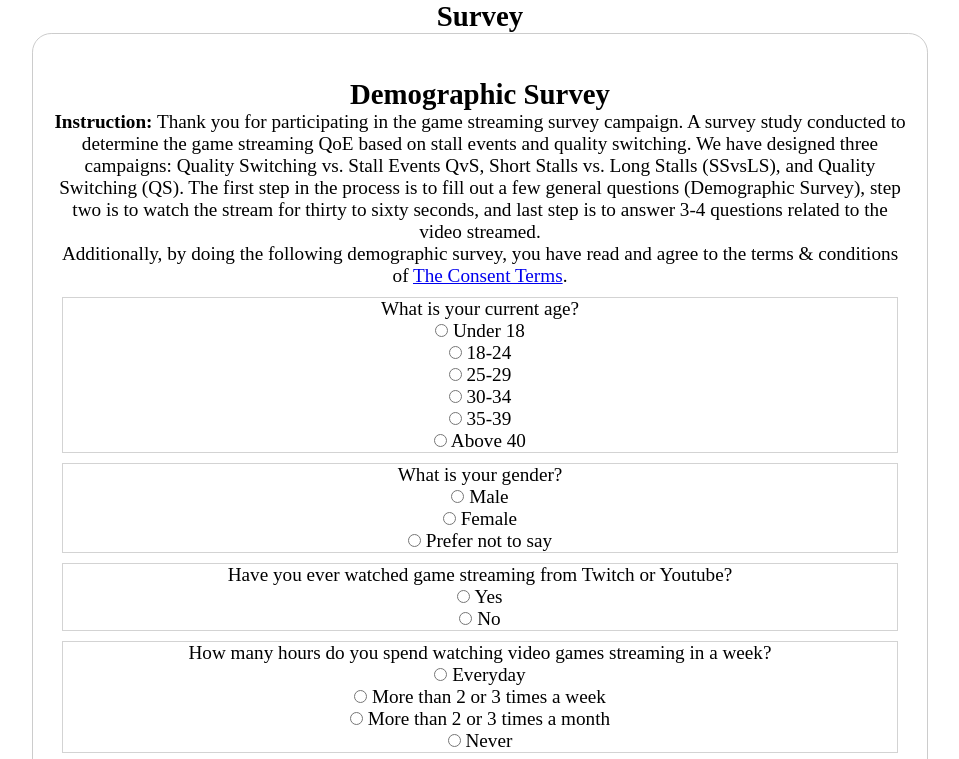
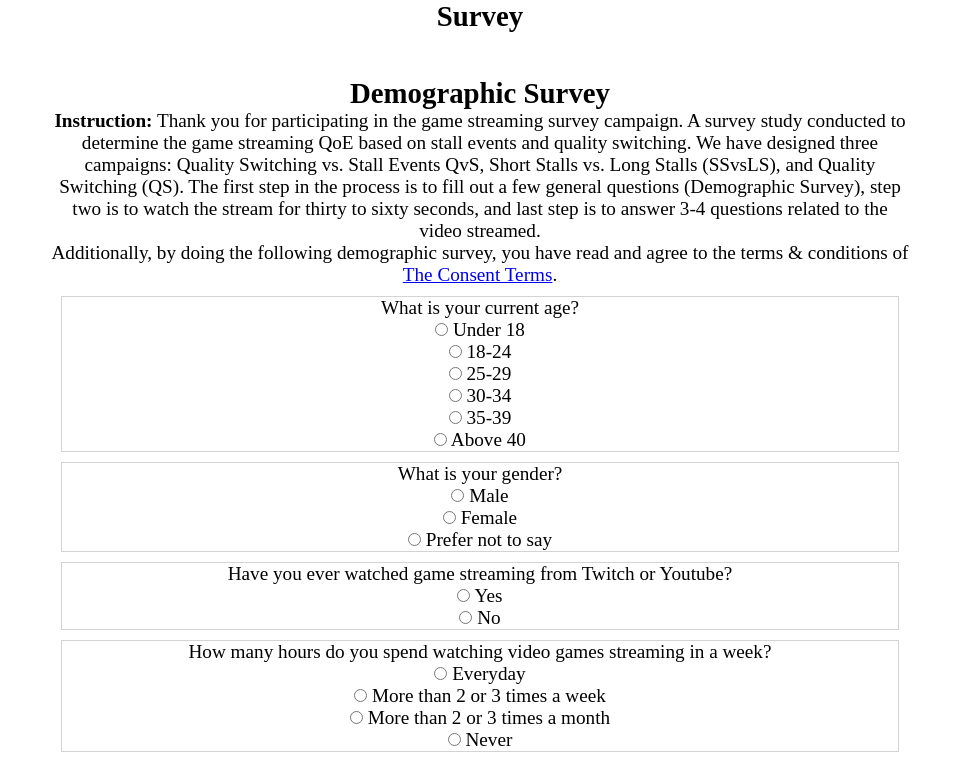
Before and after one commit to Reza12121/Indexddb, a plain HTML site: page index.html in a window 1280 px wide. Shown: the top 759 px of the page, without its empty margins (160-1119 px from the left). Drawn offline with Linux system fonts and the light colour scheme.

Commit message:
Update index.css

```diff
--- a/index.css
+++ b/index.css
@@ -21,7 +21,6 @@ form {
   width: 70%;
   /* To see the limits of the form */
   padding: 1em;
-  border: 1px solid #CCC;
   border-radius: 1em;
 
 }
```
